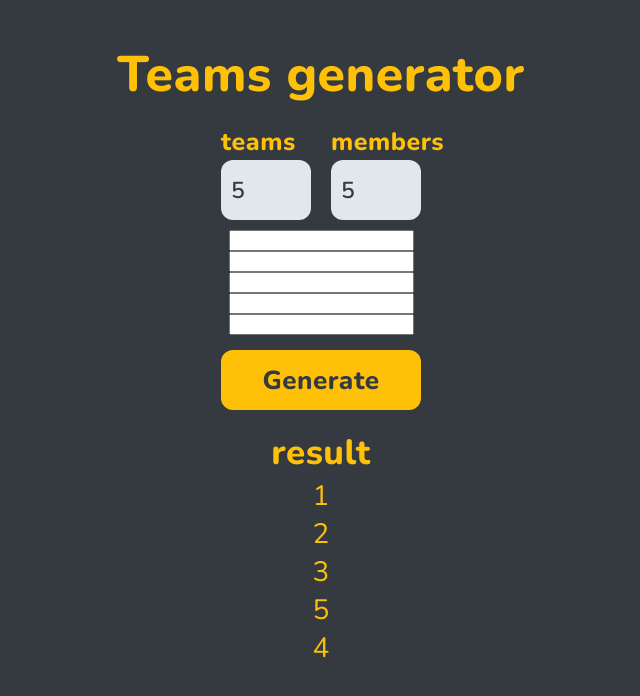
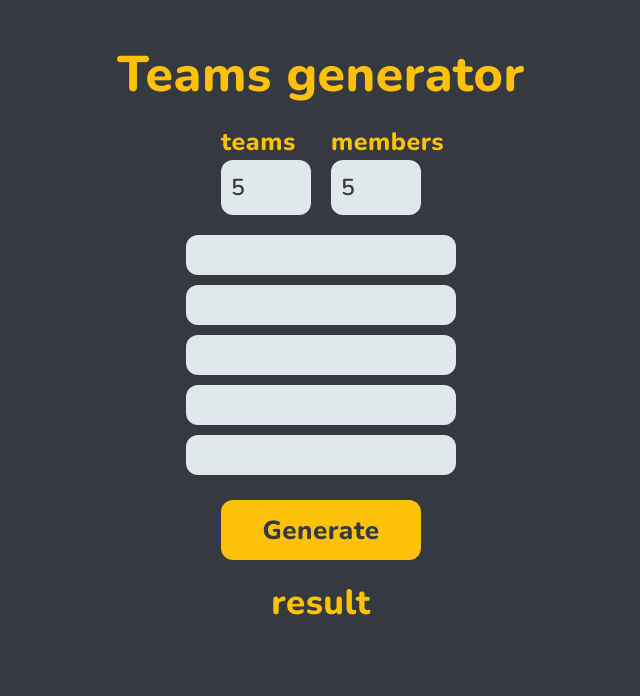
Before and after one commit to romaldinho98/random-teams-generator, a plain HTML site: page index.html in a window 1280 px wide. Both pictures are taken after typing "5", "5" into the empty fields and a click on the button "Generate". Shown: the whole page, without its empty margins (319-959 px from the left). Drawn offline with nearby package versions, Linux system fonts and the light colour scheme.

Commit message:
Update with names

```diff
--- a/css/style.scss
+++ b/css/style.scss
@@ -16,6 +16,9 @@ body {
   h1 {
     font-size: 50px;
     margin-bottom: 30px;
+    @media (max-width: 599px) {
+      font-size: 45px;
+    }
   }
   h1, h3 {
     text-align: center;
@@ -25,6 +28,7 @@ body {
   &__container {
     margin: 0 auto;
     max-width: 1020px;
+    padding: 0 15px;
   }
   &__content {
     display: flex;
@@ -36,13 +40,13 @@ body {
     max-width: 200px;
     display: flex;
     justify-content: space-between;
+    margin-bottom: 20px;
   }
   &__input-wrapper {
     width: 100%;
     max-width: 90px;
     display: flex;
     flex-direction: column;
-    margin-bottom: 10px;
     label {
       font-size: 25px;
       padding-bottom: 5px;
@@ -52,7 +56,7 @@ body {
     input {
       box-sizing: border-box;
       padding: 3px 5px 3px 10px;
-      height: 60px;
+      height: 55px;
       font-size: 23px;
       color: $body;
       background-color: $light;
@@ -64,6 +68,7 @@ body {
     }
   }
   &__btn {
+    display: block;
     margin-top: 15px;
     margin-bottom: 25px;
     width: 100%;
@@ -89,4 +94,31 @@ body {
     font-size: 35px;
     margin-bottom: 10px;
   }
+  &__inputs-members {
+    display: flex;
+    flex-direction: column;
+    justify-content: center;
+    align-items: center;
+    width: 100%;
+    max-width: 270px;
+    li {
+      width: 100%;
+      max-width: 270px;
+      margin-bottom: 10px;
+    }
+    input {
+      width: 100%;
+      box-sizing: border-box;
+      padding: 3px 5px 3px 10px;
+      height: 40px;
+      font-size: 21px;
+      color: $body;
+      background-color: $light;
+      outline: none;
+      border-radius: 12px;
+      border: none;
+      font-family: 'Nunito', sans-serif;
+      font-weight: 600;
+    }
+  }
 }
--- a/js/index.js
+++ b/js/index.js
@@ -3,8 +3,7 @@ const generateButton = document.querySelector("#generate-btn"),
       resultTitle = document.querySelector(".teams__result"),
       membersListInputs = document.querySelector(".teams__inputs-members"),
       countTeamsInput = document.querySelector("#count-teams"),
-      countMembersInput = document.querySelector("#count-members"),
-      inputsMembers = document.querySelectorAll(".teams__input-member");
+      countMembersInput = document.querySelector("#count-members");
 
 let membersArray = [];
 
@@ -22,8 +21,10 @@ countMembersInput.addEventListener('input', () => {
     elemsList.appendChild(elem);
   }
 
-  for (let i = 1; i <= countMembersInput.value; i += 1) {
-    createElemMember(membersListInputs);
+  if (countMembersInput.value < 20) {
+    for (let i = 1; i <= countMembersInput.value; i += 1) {
+      createElemMember(membersListInputs);
+    }
   }
 });
 
@@ -40,13 +41,14 @@ generateButton.addEventListener('click', () => {
   }
 });
 
-function showTeamsAndMembers(teams, members) {
+function showTeamsAndMembers(teams) {
   let membersArray = [];
 
+  let inputsMembers = document.querySelectorAll(".teams__input-member");
 
-  for (let i = 1; i <= members; i += 1) {
-    membersArray.push(i);
-  }
+  inputsMembers.forEach(input => {
+    membersArray.push(input.value);
+  });
 
   console.log(membersArray);
 
@@ -59,7 +61,6 @@ function showTeamsAndMembers(teams, members) {
       [array[i], array[j]] = [array[j], array[i]];
     }
   }
-
   shuffle(membersArray);
 
   console.log(membersArray);
@@ -75,7 +76,7 @@ function showTeamsAndMembers(teams, members) {
 
   for (let i = 0; i < membersArray.length; i += (membersArray.length/chunkSize)) {
     let chunk = (membersArray.slice(i, i + (membersArray.length/chunkSize))).join(', ');
-    console.log(chunk);
+    // console.log(chunk);
     createResultElem(chunk, teamsList);
   }
 }
```
Also changed, not shown: index.html (+1 -3 lines), css/style.css, 1 other file.
